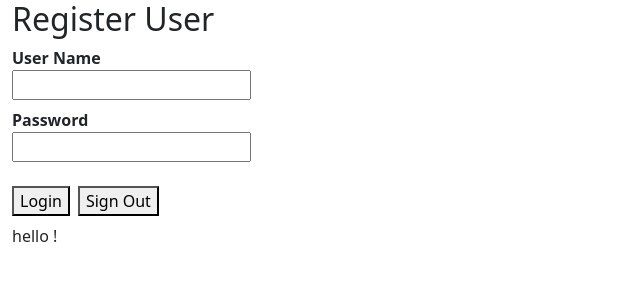
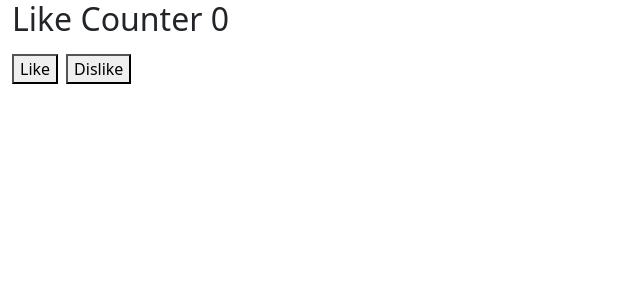
Before and after one commit to AshwaniPandey0805/14-React-Tutorial, a React (Create React App) app: page / in a window 1280 px wide. Shown: the top 300 px of the page, without its empty margins (0-640 px from the left). Built offline with nearby package versions, Linux system fonts and the light colour scheme.

Commit message:
ReducerDemo commit

```diff
--- /dev/null
+++ b/src/components/ReducerDemo.js
@@ -0,0 +1,41 @@
+ import { useReducer, useState } from "react";
+
+ var initialState = {count : 0}; // module Scope
+
+ function reducer(state, action){
+
+    switch(action.type){
+        case 'like':
+            return {count : state.count + 1};
+        case 'dislike':
+            return {count : state.count - 1};
+    }
+ }
+
+
+ export default function ReducerDemo(){
+
+    const [ state , dispatcher] = useReducer(reducer, initialState);
+
+    function handleLike(){
+        dispatcher({
+            type : 'like'
+        })
+    }
+
+    function handleDislike(){
+        dispatcher({
+            type : 'dislike'
+        })
+    }
+
+    return(
+        <div className="container-fluid">
+            <h2>Like Counter {state.count}</h2>
+            <button onClick={handleLike}>Like</button>
+            <button className="m-2" onClick={handleDislike}>Dislike</button>
+
+        </div>
+    )
+
+}
--- a/src/index.js
+++ b/src/index.js
@@ -21,13 +21,12 @@ import LifeCycleDemo from './components/LifeCycleDemo';
 import ReactHookDemo from './components/ReactHookDemo';
 import UserLogin from './components/UserLogin';
 import { CookiesProvider } from 'react-cookie';
+import ReducerDemo from './components/ReducerDemo';
 
 const root = ReactDOM.createRoot(document.getElementById('root'));
 root.render(
   <React.StrictMode>
-    <CookiesProvider >
-      <UserLogin />
-    </CookiesProvider>
+    < ReducerDemo />
   </React.StrictMode>
 );
 
```
